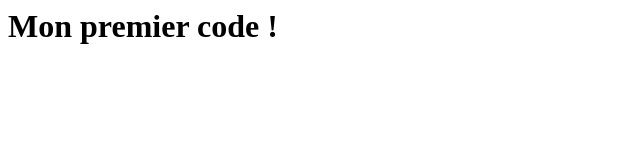
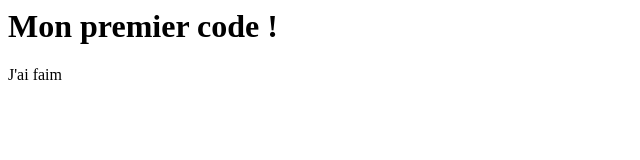
Before and after one commit to chl0e-rnd/premier-depot, a plain HTML site: page index.html in a window 1280 px wide. Shown: the full height of the page, 0-640 px from the left. Drawn offline with Linux system fonts and the light colour scheme.

Commit message:
Ajout paragraphe

```diff
--- a/index.html
+++ b/index.html
@@ -1 +1,2 @@
 <h1>Mon premier code !</h1>
+<p>J'ai faim</p>
```
